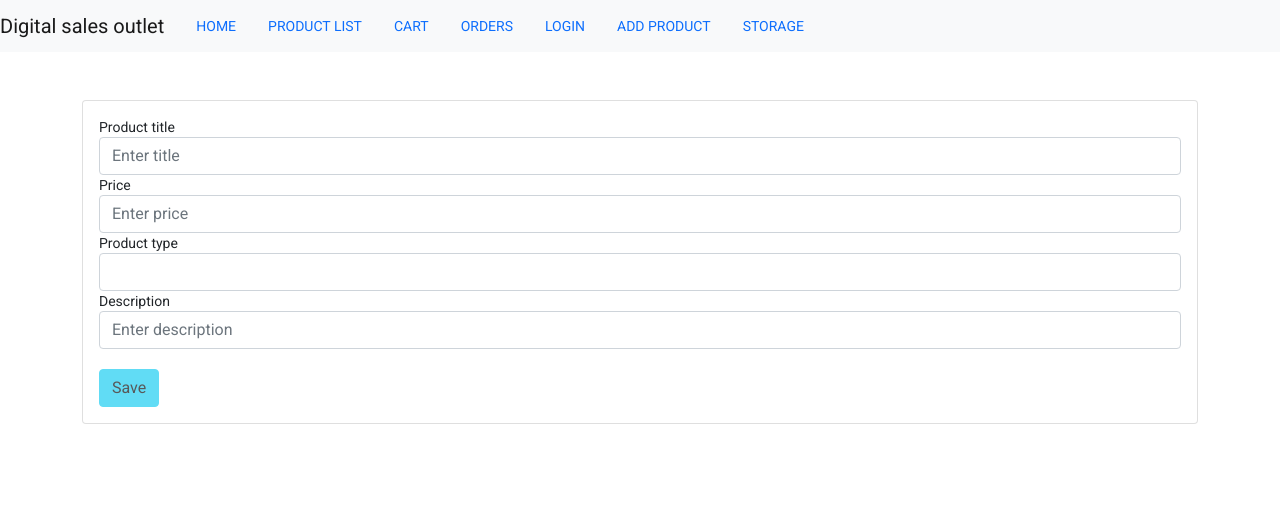
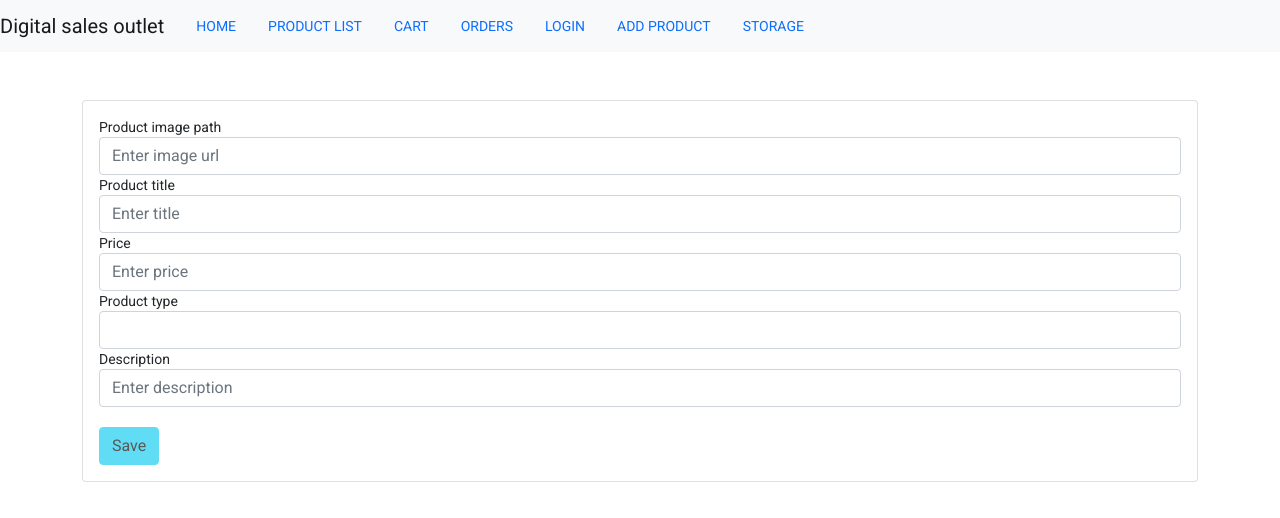
Before and after one commit to Renata7-hub/OnlineStore-Angular-Front-End, an Angular app in the folder online-store-ui/: page /add-product in a window 1280 px wide. Shown: the top 518 px of the page. Built offline with nearby package versions, Linux system fonts and the light colour scheme.

Commit message:
added images

```diff
--- a/online-store-ui/src/app/products/product-form/product-form.component.html
+++ b/online-store-ui/src/app/products/product-form/product-form.component.html
@@ -1,6 +1,15 @@
 <div class="card my-5">
   <div class="card-body">
     <form (ngSubmit)="onSubmit()" #userForm="ngForm">
+      <div class="form-group">
+        <label for="imageUrl">Product image path</label>
+        <input type="text" [(ngModel)]="products.imageUrl"
+               class="form-control"
+               id="imageUrl"
+               name="imageUrl"
+               placeholder="Enter image url"
+               required #imageUrl="ngModel">
+      </div>
       <div class="form-group">
         <label for="title">Product title</label>
         <input type="text" [(ngModel)]="products.title"
@@ -37,12 +46,50 @@
                name="description"
                placeholder="Enter description"
                required #description="ngModel">
-      </div>
+<!--      </div>-->
+<!--      <div class="container row">-->
+<!--        <div class="col-md-12">-->
+<!--          <h1>Upload Image</h1>-->
+<!--        </div>-->
+<!--      </div>-->
+<!--      <div class="container row">-->
+<!--        <div class="col-md-6">-->
+<!--          <input type="file" (change)="onFileChanged($event)">-->
+<!--        </div>-->
+<!--        <div class="col-md-6">-->
+<!--          <input type="button" (click)="onUpload()" value="upload">-->
+<!--        </div>-->
+<!--      </div>-->
+<!--      <hr />-->
+<!--      <div class="container row">-->
+<!--        <div class="col-md-12">-->
+<!--          <div *ngIf=message>{{message}}</div>-->
+<!--        </div>-->
+<!--      </div>-->
+<!--      <div class="container row">-->
+<!--        <div class="col-md-6">-->
+<!--          <input type="text" class="form-control" id="name" placeholder="image name" [(ngModel)]="products.image"-->
+<!--                 name="image" />-->
+<!--        </div>-->
+<!--        <div class="col-md-6">-->
+<!--          <input type="button" (click)="getImage()" value="Get Image">-->
+<!--        </div>-->
+<!--      </div>-->
+<!--      <div class="container row">-->
+<!--        <div class="col-md-12">-->
+<!--            <img [src]="products.image">-->
+<!--        </div>-->
+<!--      </div>-->
+
+
+
+
       <div>
         <br>
       </div>
       <button type="submit" [disabled]="!userForm.form.valid"
               class="btn btn-info">Save</button>
+      </div>
     </form>
   </div>
 </div>
--- a/online-store-ui/src/app/products/product-form/product-form.component.ts
+++ b/online-store-ui/src/app/products/product-form/product-form.component.ts
@@ -3,6 +3,13 @@ import {ActivatedRoute, Router} from "@angular/router";
 import {ProductService} from "../product.service";
 import {Products} from "../products";
 import {productType} from "./productType";
+
+class ImageSnippet {
+  pending: boolean = false;
+  status: string = 'init';
+
+  constructor(public src: string, public file: File) {}
+}
 
 @Component({
   selector: 'app-product-form',
@@ -12,12 +19,24 @@ import {productType} from "./productType";
 export class ProductFormComponent implements OnInit {
 
   products: Products;
+  retrievedImage: any;
+  base64Data: any;
+  retrieveResponse: any;
+  message: string | undefined;
+
+
 
   constructor(private route: ActivatedRoute,
               private router: Router,
               private productService: ProductService) {
               this.products = new class extends Products {};
   }
+
+  // public onFileChanged(event) {
+  //   this.products.image = event.target.files[0];
+  // }
+
+
 
   productTypes: productType[] = [
     { id: "COMPUTER", title: "Computer" },
--- a/online-store-ui/src/app/products/product-list.component.html
+++ b/online-store-ui/src/app/products/product-list.component.html
@@ -27,11 +27,17 @@
           <th>Title</th>
           <th>ID</th>
           <th>Price</th>
+          <th></th>
         </tr>
         </thead>
         <tbody *ngFor="let product of filteredProducts">
-          <td>
-          </td>
+        <td>
+          <img *ngIf='showImage'
+               [attr.src]='product.imageUrl'
+               [title]='product.title'
+               [style.width.px]='120'
+               [style.margin.px]='3'>
+        </td>
           <td>
             <a [routerLink]="['/products', product.id]">
             {{product.title}}
@@ -39,6 +45,7 @@
           </td>
           <td>{{product.id}}</td>
           <td>{{product.price | currency: 'EUR' }}</td>
+          <td></td>
           <td>
             <ul class="list-inline m-0">
               <li class="list-inline-item">
--- a/online-store-ui/src/app/products/product.service.ts
+++ b/online-store-ui/src/app/products/product.service.ts
@@ -21,6 +21,12 @@ export class ProductService {
       tap(data => console.log("All", JSON.stringify(data))),
       catchError(ProductService.handleError)
     );
+  }
+
+  public uploadImage(image: File): Observable<any> {
+    const formData = new FormData();
+    formData.append('image', image);
+    return this.http.post('/api/v1/image-upload', formData);
   }
 
   public save(product: Products) {
@@ -53,4 +59,6 @@ export class ProductService {
     return throwError(errorMessage)
   }
 
+
+
 }
--- a/online-store-ui/src/app/products/product.ts
+++ b/online-store-ui/src/app/products/product.ts
@@ -1,4 +1,5 @@
 export interface IProduct {
+  imageUrl: string;
   id: number;
   title: string;
   description: string;
--- a/online-store-ui/src/app/products/products.ts
+++ b/online-store-ui/src/app/products/products.ts
@@ -2,6 +2,7 @@ import {Injectable, Input} from "@angular/core";
 
 @Injectable()
 export abstract class Products {
+  @Input() imageUrl!: string;
   @Input() id!:number;
   @Input() title!: string;
   @Input() description!: string;
```
Also changed, not shown: online-store-ui/src/assets/images/PC-apple.png (added).
